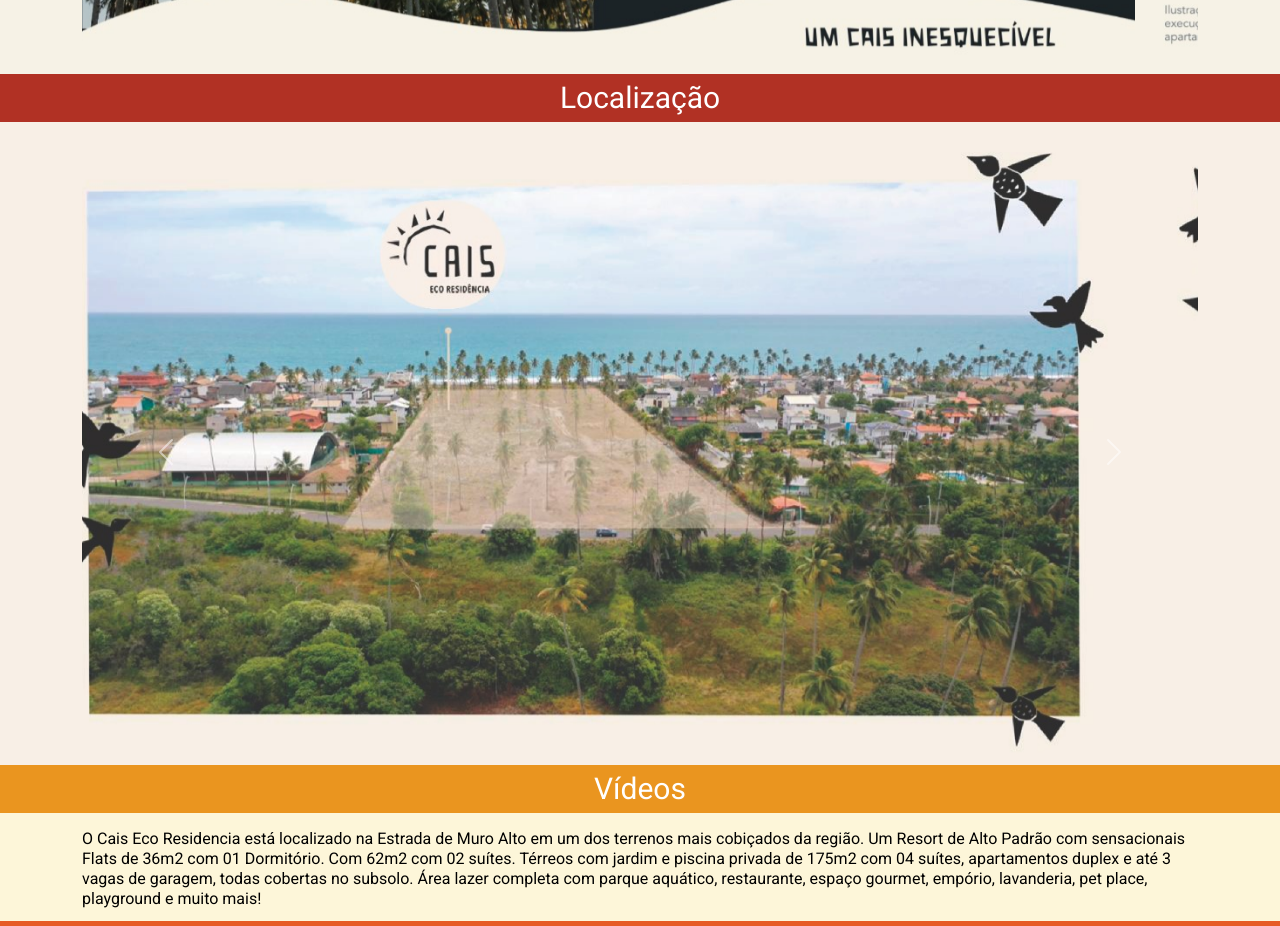
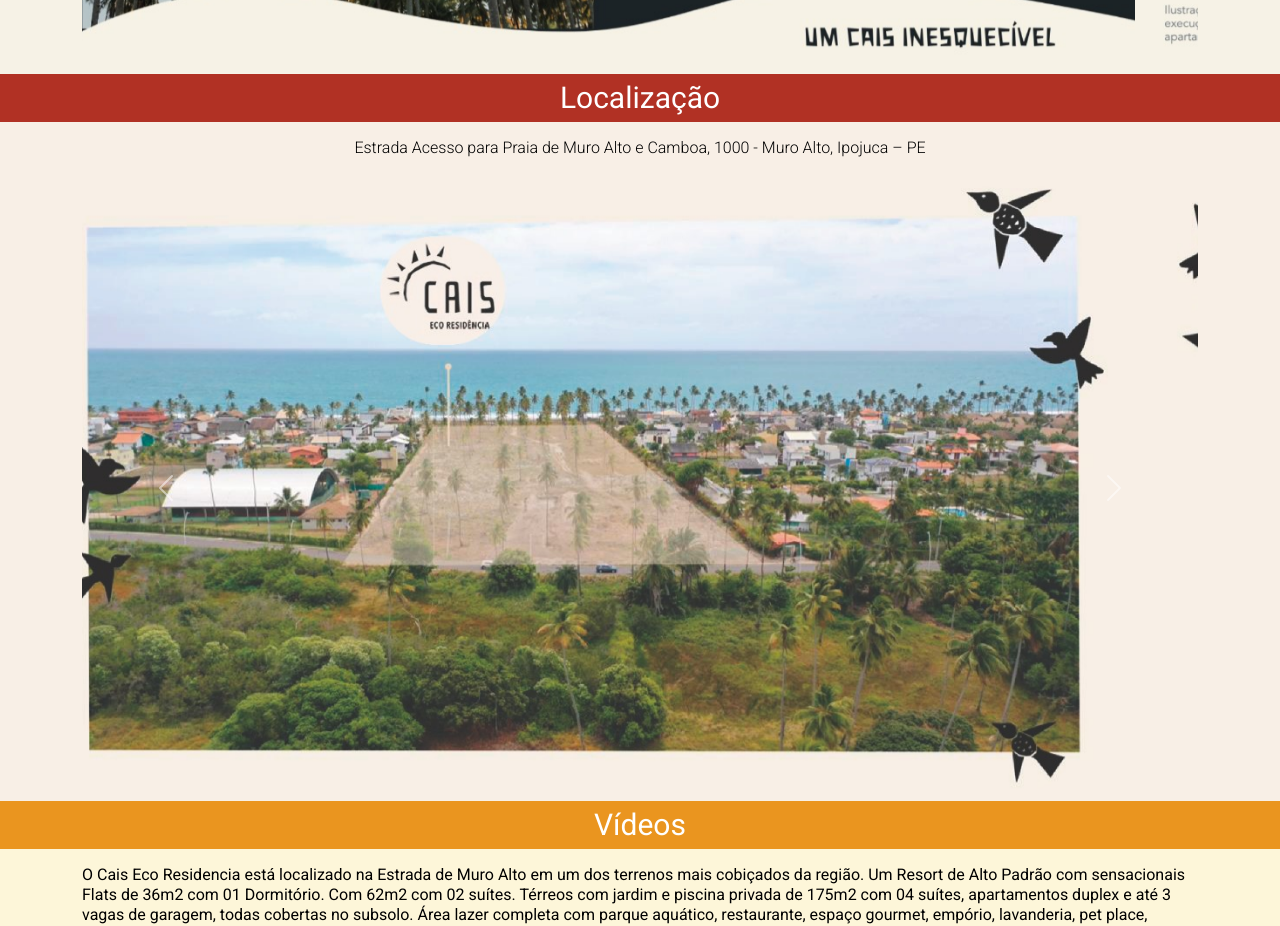
Before and after one commit to cafeinadesign/centraldevendascais, an Angular app: page / in a window 1280 px wide. Shown: the part 1940-2866 px from the top of the page. Built offline with nearby package versions, Linux system fonts and the light colour scheme.

Commit message:
Localização

```diff
--- a/src/app/app.component.html
+++ b/src/app/app.component.html
@@ -167,6 +167,11 @@
   </div>
   <div id="localizacao" style="background-color: #f8efe6;">
     <h1 style="color: #fff;background-color: #b13124;" class="text-center pt-2 pb-2">Localização</h1>
+    <address>
+      <p class="lead text-center">
+        Estrada Acesso para Praia de Muro Alto e Camboa, 1000 - Muro Alto, Ipojuca – PE
+      </p>
+    </address>
     <div class="container">
       <div id="carouselLocalizacao" class="carousel slide" data-bs-ride="carousel">
         <div class="carousel-inner">
@@ -243,7 +248,7 @@
 			<div class="row align-items-center">
 				<div class="col-6 text-center text-lg-left">
 					<p class="mb-0">
-						© 2021 Central de vendas.					</p>
+						© 2021 Central de vendas.</p>
 				</div>
 				<div class="col-6 text-center text-lg-right developed-by">
 					<p class="py-2">
```
